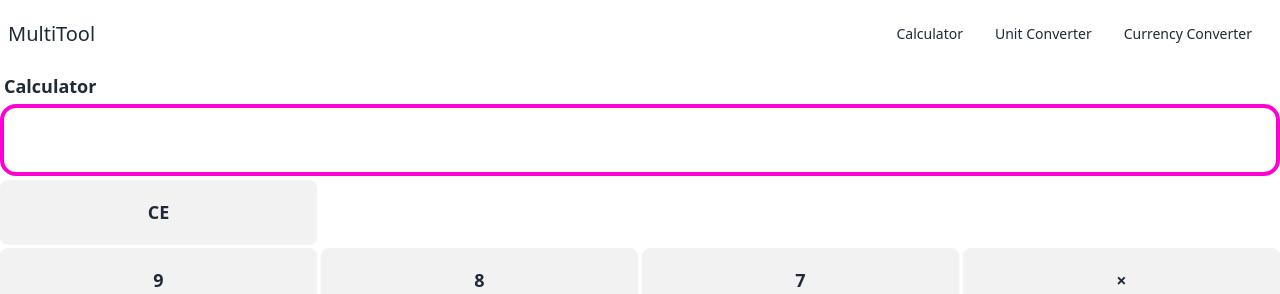
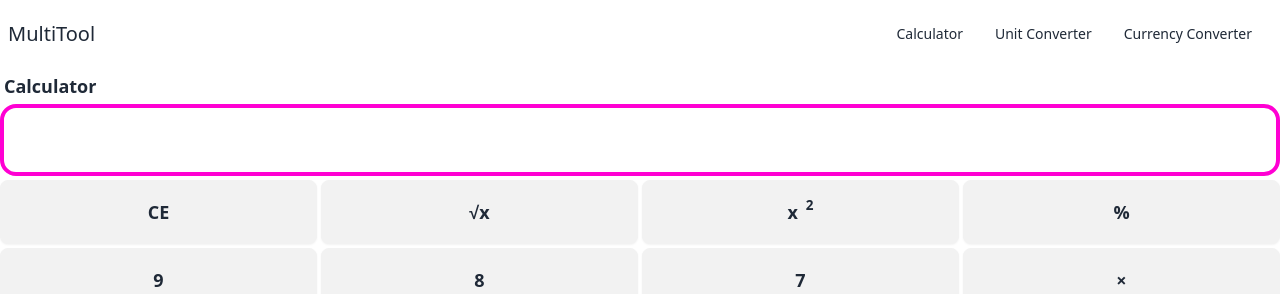
Before and after one commit to xlwillia/calculator, a Vue app: page / in a window 1280 px wide. Shown: the top 294 px of the page. Built offline with nearby package versions, Linux system fonts and the light colour scheme.

Commit message:
add square and square root buttons

```diff
--- a/src/views/CalculatorView.vue
+++ b/src/views/CalculatorView.vue
@@ -8,7 +8,9 @@
                 </div>
             </div>
             <button type="button" class="btn btn-xs sm:btn-sm md:btn-md lg:btn-lg" @click="screenClear()">CE</button>
-            <span class="col-span-3"></span>
+            <button type="button" class="btn btn-xs sm:btn-sm md:btn-md lg:btn-lg" @click="keypadType('sqrt(')">&Sqrt;x</button>
+            <button type="button" class="btn btn-xs sm:btn-sm md:btn-md lg:btn-lg" @click="keypadType('^(')">x<sup>2</sup></button>
+            <button type="button" class="btn btn-xs sm:btn-sm md:btn-md lg:btn-lg" @click="keypadType('%')">%</button>
             <button type="button" class="btn btn-xs sm:btn-sm md:btn-md lg:btn-lg" @click="keypadType('9')">9</button>
             <button type="button" class="btn btn-xs sm:btn-sm md:btn-md lg:btn-lg" @click="keypadType('8')">8</button>
             <button type="button" class="btn btn-xs sm:btn-sm md:btn-md lg:btn-lg" @click="keypadType('7')">7</button>
```
